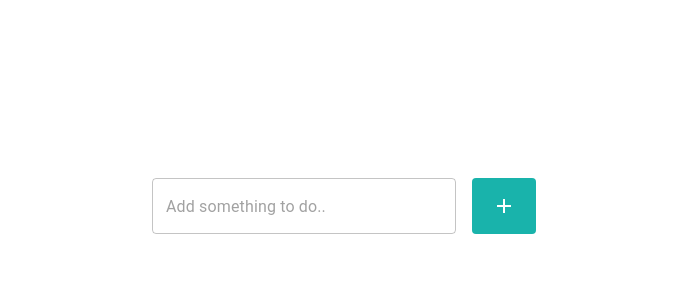
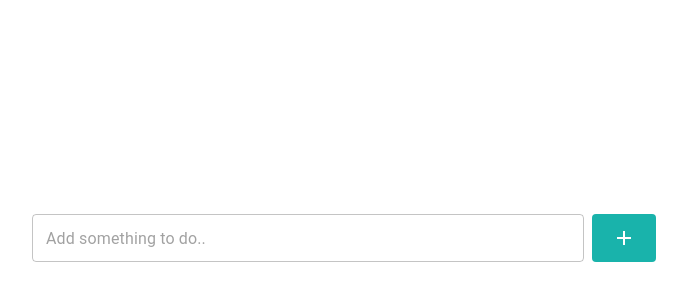
Before and after one commit to tomered/Todo-Frontend, a React (Vite) app: page / in a window 1280 px wide. Shown: the part 194-494 px from the top of the page, without its empty margins (296-983 px from the left). Built offline with nearby package versions, Linux system fonts and the light colour scheme.

Commit message:
redux integration (#7)

```diff
--- a/package.json
+++ b/package.json
@@ -15,9 +15,11 @@
     "@mui/icons-material": "^5.15.0",
     "@mui/material": "^5.15.0",
     "@mui/styled-engine-sc": "^6.0.0-alpha.8",
+    "@reduxjs/toolkit": "^2.0.1",
     "path": "^0.12.7",
     "react": "^18.2.0",
     "react-dom": "^18.2.0",
+    "react-redux": "^9.0.4",
     "react-router-dom": "^6.21.0",
     "styled-components": "^6.1.1"
   },
--- a/src/Components/TodoList/TodoListText/TodoListText.tsx
+++ b/src/Components/TodoList/TodoListText/TodoListText.tsx
@@ -9,17 +9,29 @@ import {
 import React, { useRef, useState } from "react";
 import AddIcon from "@mui/icons-material/Add";
 import { COLORS } from "../../../colors";
+import AppButton from "../../Buttons/AppButton";
+import { useSelector, useDispatch } from "react-redux";
+import { addTodoItem } from "../../../redux/slices/todoList.slice";
 
 export default function TodoListText() {
   const [description, setDescription] = useState("");
+
+  const dispatch = useDispatch();
+
+  const handleClick = () => {
+    console.log(description);
+    dispatch(addTodoItem(description));
+    setDescription("");
+  };
 
   const handleChange = (event: React.ChangeEvent<HTMLInputElement>) => {
     setDescription(event.target.value);
   };
   return (
-    <Box sx={{ display: "flex", width: "30vw" }}>
-      <FormControl sx={{ width: "100%", marginRight: 2 }}>
+    <Box sx={{ display: "flex", flex: 1, margin: 1, height: "6vh" }}>
+      <FormControl sx={{ display: "flex", flex: 1, marginRight: 1 }}>
         <OutlinedInput
+          sx={{ height: "6vh" }}
           placeholder="Add something to do.."
           value={description}
           type="text"
@@ -38,10 +50,7 @@ export default function TodoListText() {
           },
         }}
         aria-label="add"
-        onClick={() => {
-          console.log(description);
-          setDescription("");
-        }}
+        onClick={handleClick}
       >
         <AddIcon />
       </Button>
--- a/src/main.tsx
+++ b/src/main.tsx
@@ -3,13 +3,31 @@ import ReactDOM from "react-dom/client";
 import App from "./App.tsx";
 import "./index.css";
 import { Routes, Route, BrowserRouter } from "react-router-dom";
+import { Box } from "@mui/system";
+import { COLORS } from "./colors.ts";
+import { store } from "./redux/store.ts";
+import { Provider } from "react-redux";
 
 ReactDOM.createRoot(document.getElementById("root")!).render(
   <React.StrictMode>
-    <BrowserRouter>
-      <Routes>
-        <Route path="/*" element={<App />} />
-      </Routes>
-    </BrowserRouter>
+    <Provider store={store}>
+      <BrowserRouter>
+        <Box
+          sx={{
+            bgcolor: COLORS.CARD_BG,
+            display: "flex",
+            alignItems: "center",
+            justifyContent: "center",
+            flex: 1,
+            height: "100vh", // Adjust the height as needed
+            width: "50vw",
+          }}
+        >
+          <Routes>
+            <Route path="/*" element={<App />} />
+          </Routes>
+        </Box>
+      </BrowserRouter>
+    </Provider>
   </React.StrictMode>
 );
--- /dev/null
+++ b/src/redux/hooks.ts
@@ -0,0 +1,6 @@
+import { TypedUseSelectorHook, useDispatch, useSelector } from 'react-redux'
+import type { RootState, AppDispatch } from './store'
+
+// Use throughout your app instead of plain `useDispatch` and `useSelector`
+export const useAppDispatch: () => AppDispatch = useDispatch
+export const useAppSelector: TypedUseSelectorHook<RootState> = useSelector
--- /dev/null
+++ b/src/redux/slices/todoList.slice.ts
@@ -0,0 +1,30 @@
+import { createSlice } from "@reduxjs/toolkit";
+
+interface TodoListState {
+  todoList: string[] | null;
+}
+
+const initialState: TodoListState = {
+  todoList: null,
+};
+
+export const todoSlice = createSlice({
+  name: "todo",
+  initialState,
+  reducers: {
+    addTodoItem: (state, action) => {
+      state.todoList = state?.todoList?.length
+        ? [...state.todoList, action.payload]
+        : [action.payload];
+    },
+    removeTodoItem: (state, action) => {
+      state.todoList =
+        state.todoList?.filter((todoItem) => todoItem !== action.payload) || [];
+    },
+  },
+});
+
+// Action creators are generated for each case reducer function
+export const { addTodoItem, removeTodoItem } = todoSlice.actions;
+
+export default todoSlice.reducer;
--- /dev/null
+++ b/src/redux/store.ts
@@ -0,0 +1,13 @@
+import { configureStore } from "@reduxjs/toolkit";
+import todoListReducer from "./slices/todoList.slice";
+
+export const store = configureStore({
+  reducer: {
+    todoList: todoListReducer,
+  },
+});
+
+// Infer the `RootState` and `AppDispatch` types from the store itself
+export type RootState = ReturnType<typeof store.getState>;
+// Inferred type: {posts: PostsState, comments: CommentsState, users: UsersState}
+export type AppDispatch = typeof store.dispatch;
```
Also changed, not shown: src/Components/TodoList/TodoList.tsx (+12 -4 lines), 1 other file (tests, documents, lock files or other folders).
